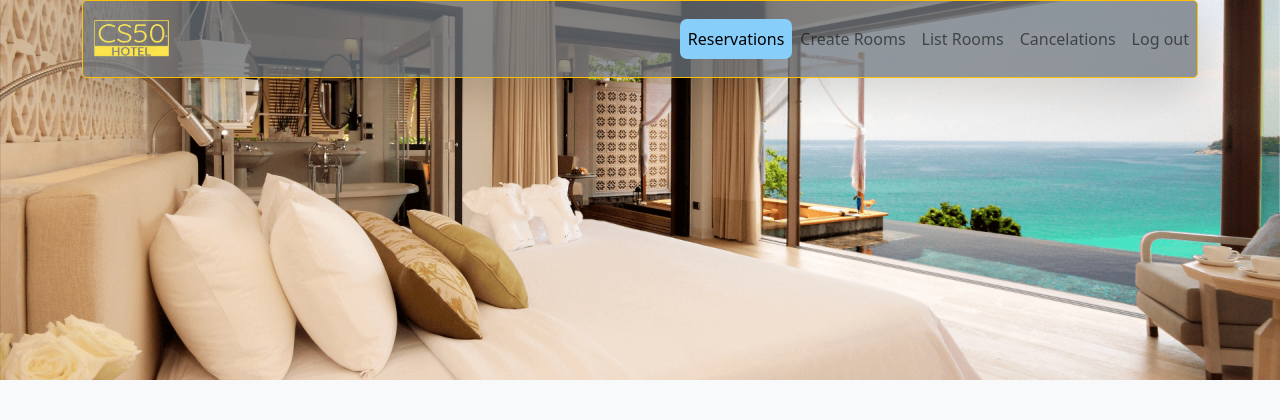
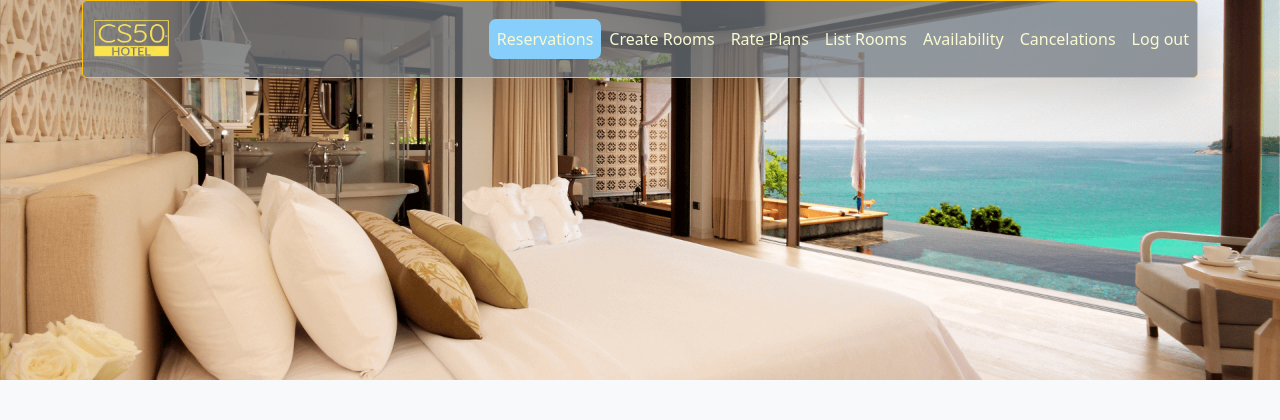
Before and after one commit to Acrofil/flask-hotel-booking-app, a Flask app: page /admin_panel in a window 1280 px wide. Shown: the top 420 px of the page. Run offline with Flask 3, Linux system fonts and the light colour scheme; a user stored in the database is signed in; some libraries are stand-ins or nearby versions.

Commit message:
small changes to styles.css

```diff
--- a/booking_engine/static/styles.css
+++ b/booking_engine/static/styles.css
@@ -1,3 +1,5 @@
+
+
 .dates {
 
     margin-right: 10px;
@@ -39,8 +41,9 @@
     background-color: lightskyblue;
     -webkit-text-fill-color: black;
     border-radius: 7px;
-    margin-left: 10px;
+
   }
+
 
   .navbar-toggler {
     background-color: gold;
@@ -54,3 +57,7 @@
     transition: scale 0.3 ease-in-out;
 
 }
+
+.nav-link {
+  -webkit-text-fill-color: lightgoldenrodyellow;
+}
--- a/booking_engine/templates/layout.html
+++ b/booking_engine/templates/layout.html
@@ -67,7 +67,9 @@
                     <ul class="navbar-nav ms-auto">
                         <li class="{{'active' if active_page == 'reservations'}}"><a class="nav-link" href="/admin_panel">Reservations</a></li>
                         <li class="{{'active' if active_page == 'create_rooms'}}" id="create_rooms"><a class="nav-link" href="/create_rooms" >Create Rooms</a></li>
+                        <li class="nav-item"><a class="nav-link" href="#">Rate Plans</a></li>
                         <li class="nav-item"><a class="nav-link" href="#">List Rooms</a></li>
+                        <li class="nav-item"><a class="nav-link" href="#">Availability</a></li>
                         <li class="nav-item"><a class="nav-link" href="#">Cancelations</a></li>
                         <li class="nav-item"><a class="nav-link" href="/logout">Log out</a></li>
                     </ul>
```
Also changed, not shown: booking_engine/hotel.db.
